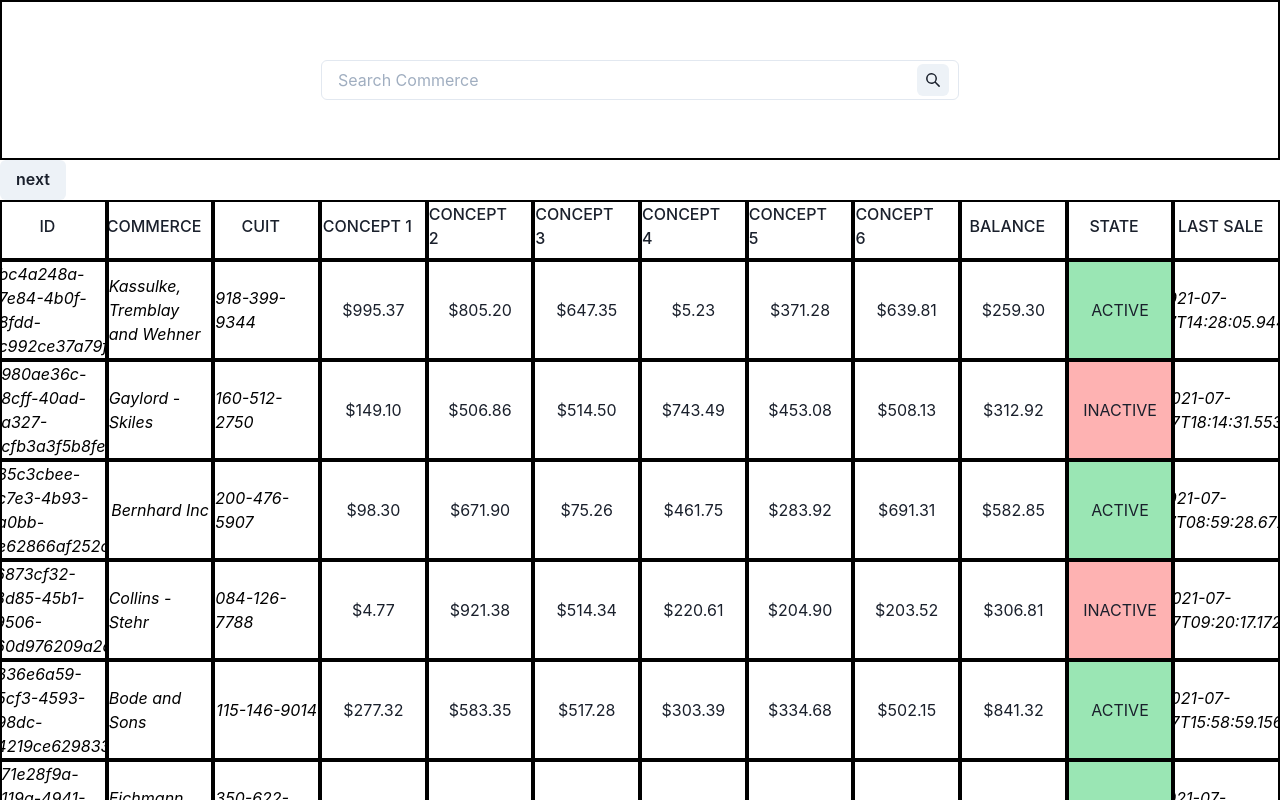
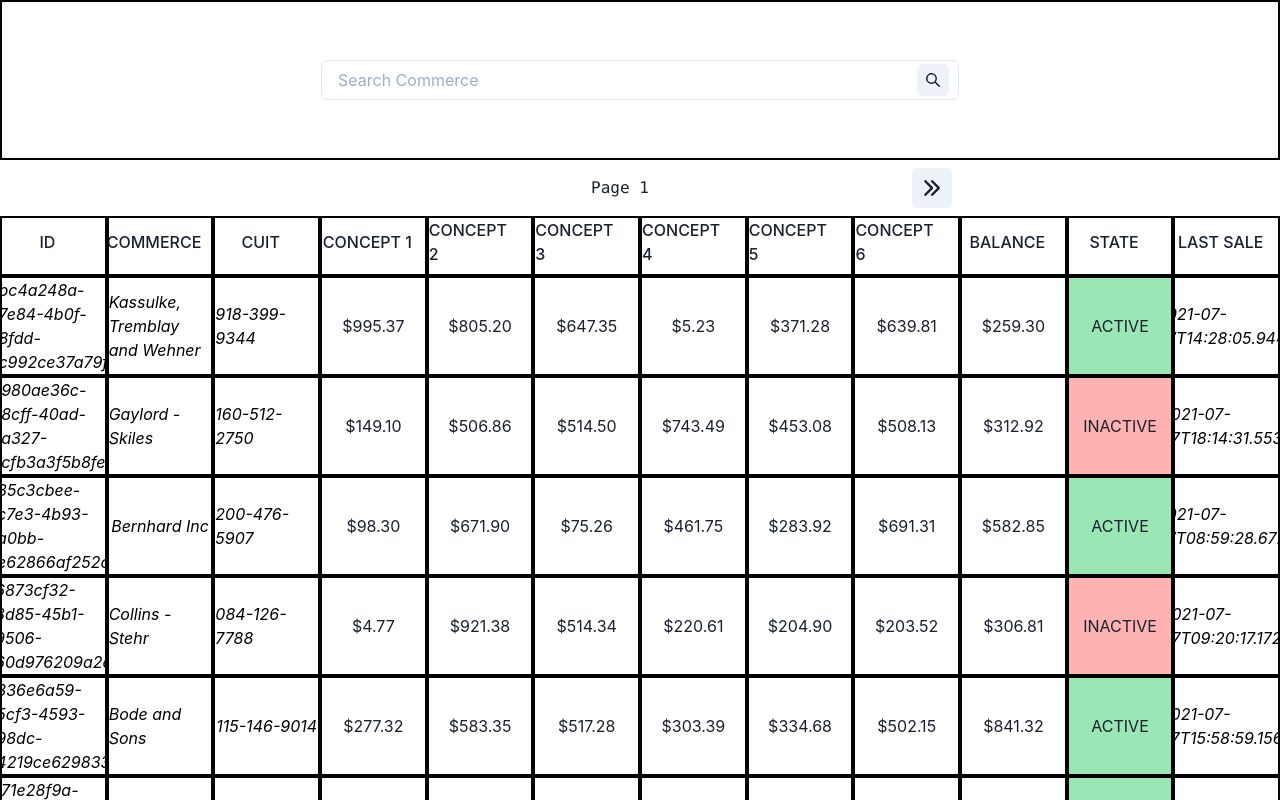
Before and after one commit to Heckiz/search-bar, a React (Vite) app: page / in a window 1280 px wide. Shown: the top 800 px of the page. Built offline with nearby package versions, Linux system fonts and the light colour scheme; data requests are answered from the project's data file.

Commit message:
add  PaginationNav component

```diff
--- a/src/App.jsx
+++ b/src/App.jsx
@@ -16,7 +16,7 @@ function App() {
       h="max-content"
     >
       <SearchBar handleSearch={handleSearch} />
-      <CommercesList search={search}/>
+      <CommercesList  search={search}/>
 
     </Box>
 
--- a/src/components/Table/CommercesList.jsx
+++ b/src/components/Table/CommercesList.jsx
@@ -2,6 +2,7 @@ import React, { useState } from 'react';
 import { Box, Button } from '@chakra-ui/react';
 import CommerceCard from './CommerceCard';
 import TableHeader from './TableHeader';
+import PaginationNav from './PaginationNav';
 import { getCommerces } from '../../store/helpers';
 import { useSelector } from 'react-redux';
 import { selectAllCommerces } from '../../store/commerceSlice'
@@ -54,30 +55,18 @@ export default function CommercesList({ search }) {
     console.log("DATA RECIVED FROM API:", data)
 
     return (
-        <>
-            {
-                data.data.length != 0 &&
-                <Box>
-                    {
-                        data.page > 1 &&
+        <Box>
+            <Box d="flex" justifyContent="center" >
 
-                        <Button onClick={() => handleBackPage(data.page)}>
-                            back
-                        </Button>
-                    }
+            <PaginationNav
+            data={data}
+            handleNextPage={handleNextPage}
+            handleBackPage={handleBackPage}
+            />
 
-                    {
-                        data.page != data.pages &&
-                        data.data.length == data.pagePerPage &&
+            </Box>
 
-                        <Button onClick={() => handleNextPage(data.page)}>
-                            next
-                        </Button>
-                    }
-
-                </Box>
-            }
-
+            <Box d="flex" justifyContent="center">
             <Box d="grid" overflowX="scroll"
             >
                 <TableHeader
@@ -101,6 +90,7 @@ export default function CommercesList({ search }) {
 
 
             </Box>
-        </>
+            </Box>
+        </Box>
     )
 }
--- /dev/null
+++ b/src/components/Table/PaginationNav.jsx
@@ -0,0 +1,41 @@
+import { Box, Flex, Spacer, Text, IconButton } from '@chakra-ui/react'
+import { ArrowLeftIcon,  ArrowRightIcon } from '@chakra-ui/icons'
+import React from 'react'
+
+
+export default function PaginationNav({ data, handleNextPage, handleBackPage }) {
+
+    return (
+        <Box p="2" w={{ base: "100%", lg: "70%", xl:"50%" }}>
+            {
+                data.data.length != 0 &&
+                <Flex >
+
+                    {
+                        data.page > 1 &&
+
+                        <IconButton icon={<ArrowLeftIcon/>}
+                        onClick={() => handleBackPage(data.page)}/>
+                    }
+
+                    <Spacer />
+
+                    <Box d="flex" alignItems="center">
+                        <Text as="samp"> Page {data.page}</Text>
+                    </Box>
+
+                    <Spacer />
+
+                    {
+                        data.page != data.pages &&
+                        data.data.length == data.pagePerPage &&
+
+                        <IconButton icon={<ArrowRightIcon/>}
+                        onClick={() => handleNextPage(data.page)}/>
+                    }
+
+                </Flex>
+            }
+        </Box>
+    )
+}
```
